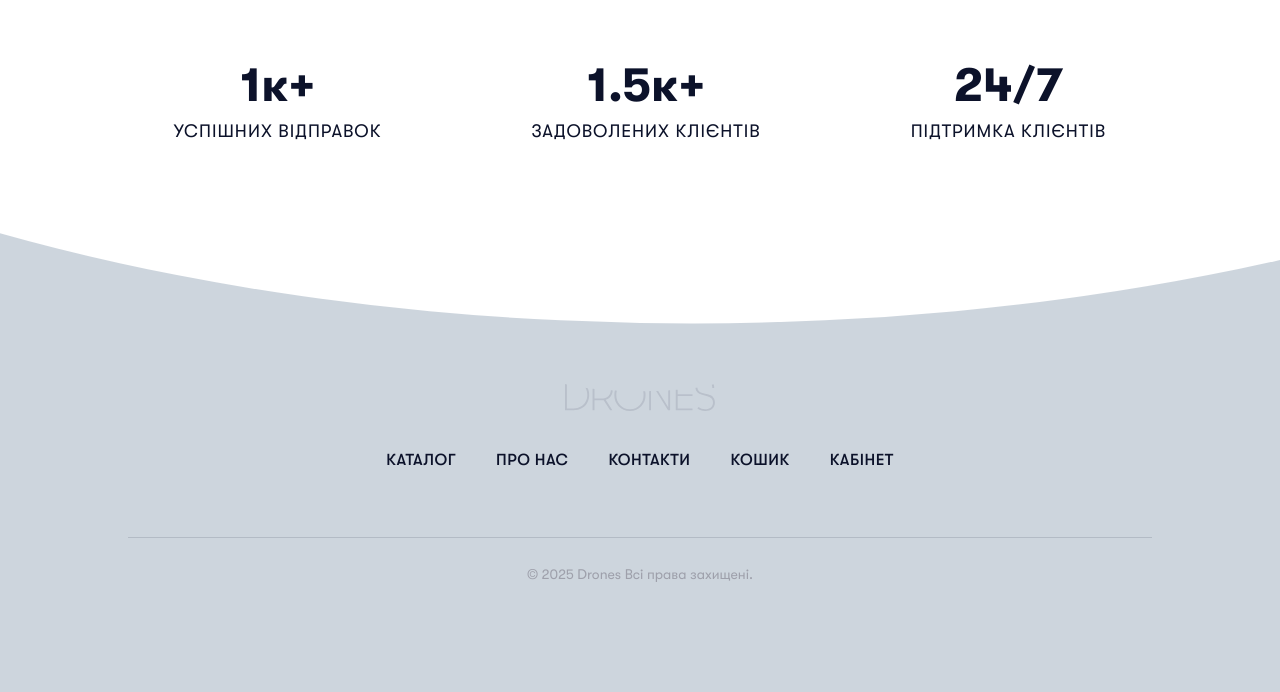
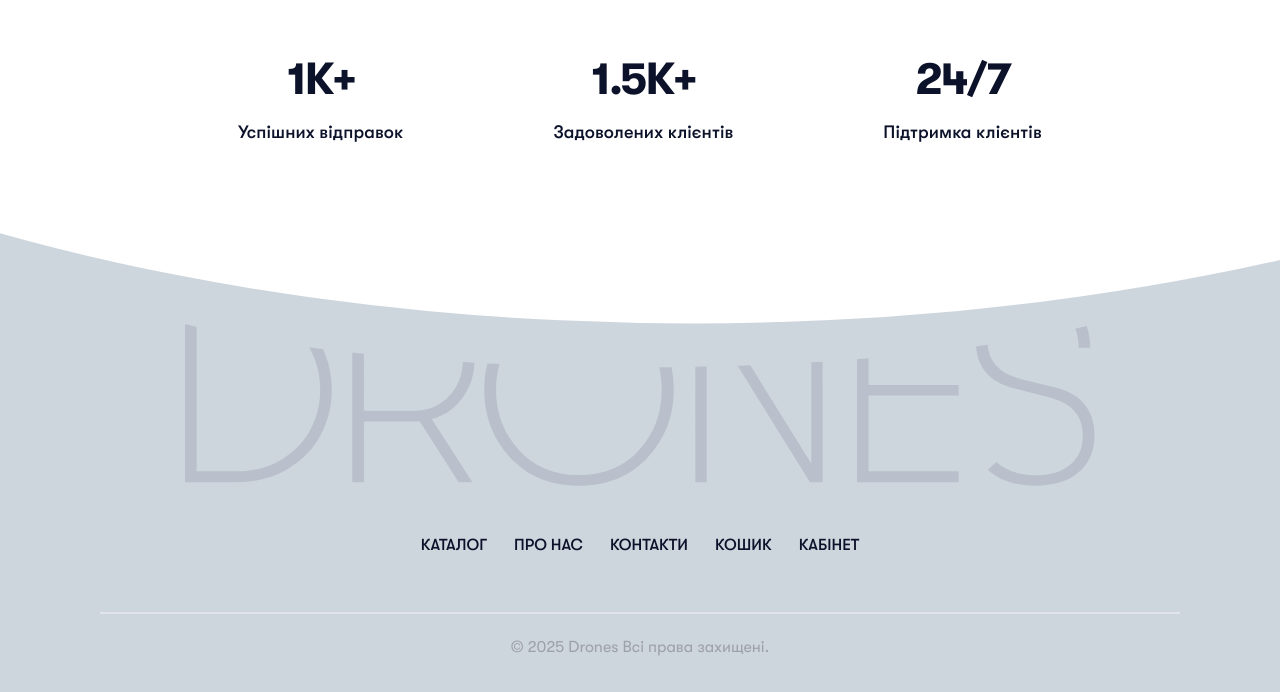
Before and after one commit to Ageev-Danilo/Frontend-React-Shop, a React (Create React App) app: page /about in a window 1280 px wide. Shown: the part 2242-2934 px from the top of the page. Before the commit the page ends 2884 px from the top, so only its background shows below. Built offline with nearby package versions, Linux system fonts and the light colour scheme.

Commit message:
Porduct page structure №3 (fixed footer)

```diff
--- a/src/components/Footer/Footer.module.css
+++ b/src/components/Footer/Footer.module.css
@@ -1,9 +1,7 @@
 .footer {
     background-color: #CDD5DD;
     width: 100%;
-    display: flex;
-    flex-direction: column;
-    align-items: center;
+    min-height: 600px;
 }
 
 .footer .upper {
@@ -12,53 +10,88 @@
     justify-content: center;
     background-image: url(../../assets/img/bg.svg);
     background-size: cover;
-    background-position: center;
+    background-position: center bottom;
     width: 100%;
     height: 450px;
     gap: 150px;
+}
+
+.footer .column h2 {
+    font-size: 45px;
+    font-weight: 600;
+    color: #0C122A;
+    margin: 0;
+    line-height: 1;
+    text-transform: uppercase;
+    letter-spacing: -2px;
+}
+
+.footer .column p {
+    font-size: 18px;
+    font-weight: 500;
+    color: #0C122A;
+    margin: 0;
+    letter-spacing: 0.1px;
 }
 
 .footer .column {
     display: flex;
     flex-direction: column;
     align-items: center;
+    gap: 20px;
     text-align: center;
-    gap: 8px;
 }
 
-.footer .column h2 {
-    font-size: 48px;
-    font-weight: 700;
-    color: #0C122A;
-    margin: 0;
+footer .row {
+    display: flex;
+    flex-direction: column;
+    align-items: center;
+    gap: 12px;
 }
 
-.footer .column p {
-    font-size: 18px;
+.footer .row a {
+    text-transform: uppercase;
     color: #0C122A;
-    text-transform: uppercase;
-    letter-spacing: 1px;
-    margin: 0;
+}
+
+.footer hr {
+    background-color: #f4f4f488;
+    width: calc(100% - 200px);
+    min-height: 2px;
+    border: none;
+}
+
+.copyright {
+    width: 100%;
+    height: 100px;
+}
+
+.copyright p {
+    height: 18px;
+    font-family: 'GT Walsheim Pro';
+    font-style: normal;
+    font-weight: 400;
+    font-size: 16px;
+    line-height: 18px;
+    text-align: center;
+    color: #9EA0AB;
+    color: color(display-p3 0.620 0.627 0.667);
+    flex: none;
+    order: 0;
+    align-self: stretch;
+    flex-grow: 0;
 }
 
 .bottomFooter {
-    width: 100%;
     display: flex;
     flex-direction: column;
     align-items: center;
-    padding: 60px 0 40px;
-    gap: 40px;
-}
-
-.decoImg {
-    max-width: 150px;
-    height: auto;
+    gap: 50px;
+    padding-bottom: 40px;
 }
 
 .footerLinks {
-    display: flex;
-    justify-content: center;
-    gap: 40px;
+    gap: 27px;
 }
 
 .footerLinks a {
@@ -68,33 +101,9 @@
     color: #0C122A;
     text-transform: uppercase;
     text-decoration: none;
-    letter-spacing: 0.5px;
-    transition: opacity 0.2s;
 }
 
 .footerLinks a:hover {
-    opacity: 0.7;
+    text-decoration: underline;
+    text-underline-offset: 3px;
 }
-
-.copyright {
-    width: 100%;
-    display: flex;
-    flex-direction: column;
-    align-items: center;
-    gap: 20px;
-    margin-top: 20px;
-}
-
-.footer hr {
-    background-color: #0c122a22;
-    width: 80%;
-    height: 1px;
-    border: none;
-}
-
-.copyright p {
-    font-size: 14px;
-    color: #9EA0AB;
-    margin: 0;
-    padding-bottom: 20px;
-}
--- a/src/components/Footer/Footer.tsx
+++ b/src/components/Footer/Footer.tsx
@@ -7,14 +7,14 @@ import base from '../../shared/base/styles.module.css';
 
 export function Footer() {
     return (
-        <footer className={styles.footer}>
-            <div className={`${styles.upper}`}>
+        <footer className={`${styles.footer}`}>
+            <div className={`${styles.upper} ${base.row}`}>
                 <div className={styles.column}>
-                    <h2>1к+</h2>
+                    <h2>1K+</h2>
                     <p>Успішних відправок</p>
                 </div>
                 <div className={styles.column}>
-                    <h2>1.5к+</h2>
+                    <h2>1.5K+</h2>
                     <p>Задоволених клієнтів</p>
                 </div>
                 <div className={styles.column}>
@@ -22,17 +22,16 @@ export function Footer() {
                     <p>Підтримка клієнтів</p>
                 </div>
             </div>
-
-            <div className={styles.bottomFooter}>
-                <img src={deco} className={styles.decoImg} alt="decoration" />
-                <div className={styles.footerLinks}>
+            <div className={base.column + ' ' + styles.bottomFooter}>
+                <img src={deco}/>
+                <div className={base.row + ' ' + base.centr + ' ' + styles.footerLinks}>
                     <Link to="catalog">Каталог</Link>
                     <Link to="about">Про нас</Link>
                     <Link to="contacts">Контакти</Link>
                     <Link to="cart">Кошик</Link>
-                    <Link to="profile/contacts">Кабінет</Link>
+                    <Link to="cabinet">Кабінет</Link>
                 </div>
-                <div className={styles.copyright}>
+                <div className={base.column + ' ' + styles.copyright}>
                     <hr />
                     <p>© 2025 Drones Всі права захищені.</p>
                 </div>
--- a/src/pages/ProductDetailsPage/ProductDetailsPage.tsx
+++ b/src/pages/ProductDetailsPage/ProductDetailsPage.tsx
@@ -18,7 +18,7 @@ const useGetProductById = (id: string | undefined) => {
     const [error, setError] = useState<string | null>(null);
 
     useEffect(() => {
-        if (!id) return;
+        if (!id) { setIsLoading(false); return; }
         const fetchProduct = async () => {
             try {
                 setIsLoading(true);
@@ -45,22 +45,21 @@ const HARDCODED_PRODUCT: Product = {
         '100-мегапіксельна основна камера Hasselblad, великі CMOS-телекамери, нескінченний кардинний шарнір з можливістю обертання на 360°, всеспрямоване зондування перешкод 0,1-Lux Nightscape, передача відео O4+.',
     price: 29900,
     oldPrice: 29900,
-    imageUrl: 'https://store.dji.com/media/catalog/product/m/i/mini4pro-fly-more-combo-plus-dji-rc-2-1-1259x945.jpg',
+    imageUrl: '',
     category: { name: 'Дрони' },
 };
 
 const SIMILAR_PRODUCTS = [
-    { id: '1', name: 'DJI Mini 4K', price: 29900, oldPrice: 29900, imageUrl: 'https://store.dji.com/media/catalog/product/m/i/mini-4k-main.jpg' },
-    { id: '2', name: 'DJI Mini 4K', price: 29900, imageUrl: 'https://store.dji.com/media/catalog/product/m/i/mini-4k-main.jpg' },
-    { id: '3', name: 'DJI Mini 4 Pro', price: 29900, imageUrl: 'https://store.dji.com/media/catalog/product/m/i/mini4pro-fly-more-combo-plus-dji-rc-2-1-1259x945.jpg' },
-    { id: '4', name: 'DJI Flip', price: 29900, imageUrl: 'https://store.dji.com/media/catalog/product/d/j/dji-flip-main.jpg' },
+    { id: '1', name: 'DJI Mini 4K', price: 29900, oldPrice: 29900, imageUrl: '' },
+    { id: '2', name: 'DJI Mini 4K', price: 29900, imageUrl: '' },
+    { id: '3', name: 'DJI Mini 4 Pro', price: 29900, imageUrl: '' },
+    { id: '4', name: 'DJI Flip', price: 29900, imageUrl: '' },
 ];
 
 export const ProductDetailsPage = () => {
     const { id } = useParams<{ id: string }>();
-    const { product: apiProduct, isLoading, error } = useGetProductById(id);
+    const { product: apiProduct, isLoading } = useGetProductById(id);
     const [cartAdded, setCartAdded] = useState(false);
-    const [wishlisted, setWishlisted] = useState(false);
 
     const product = apiProduct ?? (!isLoading ? HARDCODED_PRODUCT : null);
 
@@ -104,18 +103,14 @@ export const ProductDetailsPage = () => {
                         </div>
                     </div>
                     <div className={styles.floatingActions}>
-                        <button
-                            className={styles.cartIconBtn}
-                            onClick={() => setWishlisted(w => !w)}
-                            aria-label="Кошик"
-                        >
+                        <button className={styles.cartIconBtn} aria-label="Кошик">
                             <svg width="18" height="18" viewBox="0 0 24 24" fill="none" stroke="currentColor" strokeWidth="1.8">
                                 <circle cx="9" cy="21" r="1"/><circle cx="20" cy="21" r="1"/>
                                 <path d="M1 1h4l2.68 13.39a2 2 0 0 0 2 1.61h9.72a2 2 0 0 0 2-1.61L23 6H6"/>
                             </svg>
                         </button>
                         <button className={styles.orderBtn} onClick={handleBuy}>
-                            {cartAdded ? 'ДОДАНО ✓' : 'ЗАМОВИТИ'} →
+                            {cartAdded ? 'ДОДАНО ✓' : 'ЗАМОВИТИ →'}
                         </button>
                     </div>
                 </div>
@@ -138,7 +133,7 @@ export const ProductDetailsPage = () => {
             <section className={styles.videoSection}>
                 <div className={styles.videoWrap}>
                     <div className={styles.videoOverlay}>
-                        <button className={styles.playBtn} aria-label="Відтворити відео">
+                        <button className={styles.playBtn} aria-label="Відео">
                             <svg width="22" height="22" viewBox="0 0 24 24" fill="currentColor">
                                 <path d="M8 5v14l11-7z"/>
                             </svg>
@@ -159,12 +154,6 @@ export const ProductDetailsPage = () => {
                 </div>
                 <div className={styles.splitImage}>
                     <div className={styles.darkImgBlock}>
-                        <img
-                            src="https://store.dji.com/media/catalog/product/h/a/hasselblad-camera.jpg"
-                            alt="Hasselblad камера"
-                            className={styles.darkImg}
-                            onError={(e) => { (e.target as HTMLImageElement).style.opacity = '0'; }}
-                        />
                         <div className={styles.darkImgFallback} />
                     </div>
                 </div>
@@ -173,12 +162,9 @@ export const ProductDetailsPage = () => {
             <section className={styles.splitSectionReverse}>
                 <div className={styles.splitImage}>
                     <img
-                        src="https://store.dji.com/media/catalog/product/m/a/mavic4pro-fly-action.jpg"
-                        alt="Дрон у польоті"
+                        src={product.imageUrl}
+                        alt="Дрон2"
                         className={styles.splitImgFull}
-                        onError={(e) => {
-                            (e.target as HTMLImageElement).src = product.imageUrl;
-                        }}
                     />
                 </div>
                 <div className={styles.splitText}>
@@ -217,19 +203,15 @@ export const ProductDetailsPage = () => {
                     </div>
                 </div>
             </section>
-
             <section className={styles.similarSection}>
                 <h2 className={styles.similarTitle}>СХОЖІ ТОВАРИ</h2>
                 <div className={styles.similarGrid}>
                     {SIMILAR_PRODUCTS.map(item => (
                         <div key={item.id} className={styles.similarCard}>
                             <div className={styles.similarImgWrap}>
-                                <img
-                                    src={item.imageUrl}
-                                    alt={item.name}
-                                    className={styles.similarImg}
-                                    onError={(e) => { (e.target as HTMLImageElement).style.opacity = '0.3'; }}
-                                />
+                                {item.imageUrl && (
+                                    <img src={item.imageUrl} alt={item.name} className={styles.similarImg} />
+                                )}
                             </div>
                             <div className={styles.similarInfo}>
                                 <p className={styles.similarName}>{item.name}</p>
@@ -248,24 +230,6 @@ export const ProductDetailsPage = () => {
                 </div>
             </section>
 
-            <section className={styles.statsSection}>
-                <div className={styles.statsGrid}>
-                    <div className={styles.statItem}>
-                        <span className={styles.statValue}>1К+</span>
-                        <span className={styles.statLabel}>Успішних відправок</span>
-                    </div>
-                    <div className={styles.statItem}>
-                        <span className={styles.statValue}>1.5К+</span>
-                        <span className={styles.statLabel}>Задоволених клієнтів</span>
-                    </div>
-                    <div className={styles.statItem}>
-                        <span className={styles.statValue}>24/7</span>
-                        <span className={styles.statLabel}>Підтримка клієнтів</span>
-                    </div>
-                </div>
-                <div className={styles.bigLogo}>DRONES</div>
-            </section>
-
         </div>
     );
 };
```
Also changed, not shown: src/pages/ProductDetailsPage/ProductDetailsPage.module.css (+31 -110 lines).
